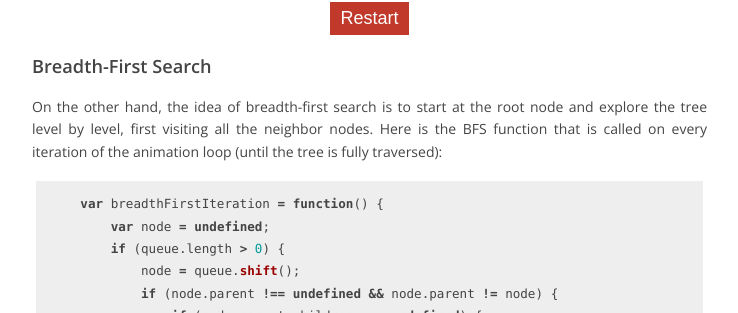
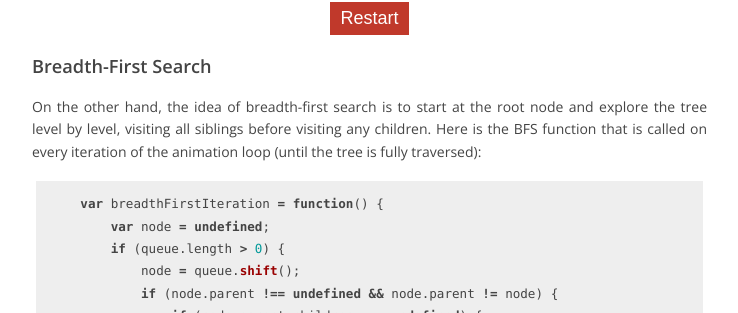
Before and after one commit to davidrobles/davidrobles.github.io, a Jekyll site: the page built from _posts/2015-01-31-generating-game-trees-using-depth-and-breadth-first-search.html, in a window 1280 px wide and 900 px high, scrolled down 1737 px. Shown: the part 163-476 px from the top of the window, without its empty margins (128-866 px from the left). Built offline with Jekyll 4.4.1, drawn with Linux system fonts in a browser that asks for light colours; Markdown is read by kramdown in place of the engine named in the settings; comment, search, counter and statistics services are not loaded.

Commit message:
Generating Game Trees using Depth- and Breadth-First Search

```diff
--- a/_posts/2015-01-31-generating-game-trees-using-depth-and-breadth-first-search.html
+++ b/_posts/2015-01-31-generating-game-trees-using-depth-and-breadth-first-search.html
@@ -159,11 +159,9 @@ $(document).ready(function() {
 
 <h2>Breadth-First Search</h2>
 
-<p>
-On the other hand, the idea of breadth-first search is to start at the root node and explore the tree level by level,
-    first visiting all the neighbor nodes. Here is the BFS function that is called on every
-iteration of the animation loop (until the tree is fully traversed):
-
+<p>On the other hand, the idea of breadth-first search is to start at the root node and explore the tree level by level,
+    visiting all siblings before visiting any children. Here is the BFS function that is called on every
+    iteration of the animation loop (until the tree is fully traversed):
 </p>
 
 {% highlight javascript %}
```
